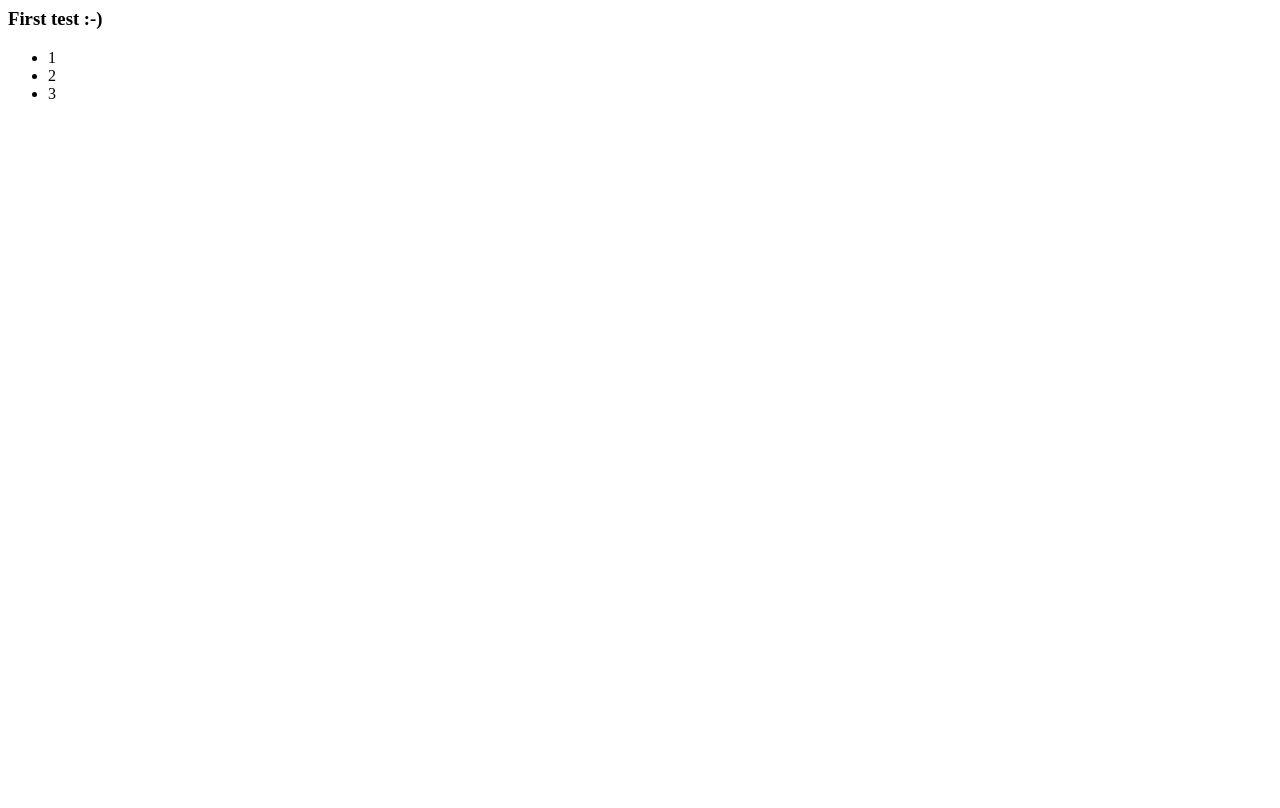
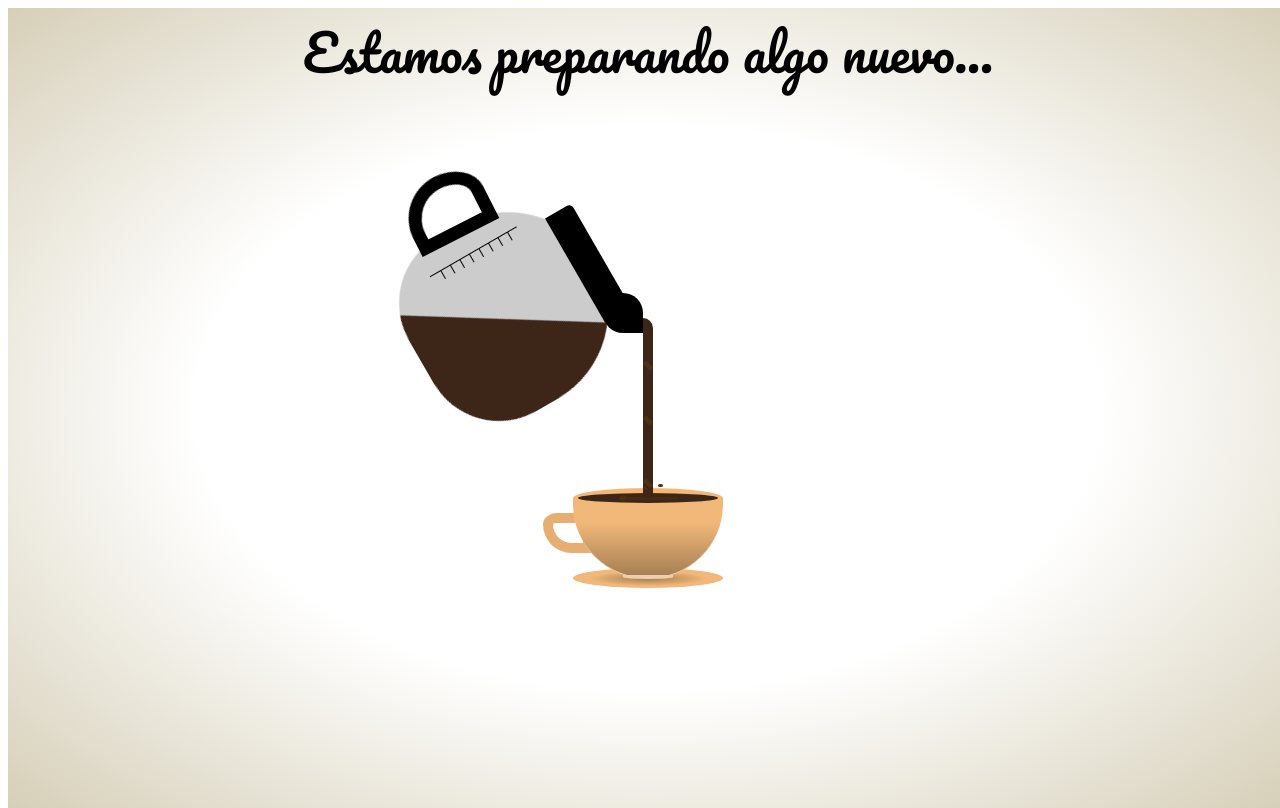
Before and after one commit to cafeteriapicassocazorla/web, a plain HTML site: page index.html in a window 1280 px wide. Drawn offline with Linux system fonts and the light colour scheme.

Commit message:
LandinPage
LandingPage, estamos preparando algo nuevo

```diff
--- /dev/null
+++ b/css/style.css
@@ -0,0 +1,284 @@
+.bg {
+  position: absolute;
+  width: 100%;
+  height: 100%;
+  background: -webkit-radial-gradient(white 50%, #D6CFB8);
+}
+
+.centered {
+  position: absolute;
+  margin: auto;
+  left:0; right:0; top:0; bottom:0;
+}
+
+.header{
+  font-family: 'Pacifico', cursive;
+  font-size: 50px;
+  text-align: center;
+}
+
+.pour {
+  width: 10px;
+  height: 180px;
+  background-color: #3D2517;
+  border-top-right-radius: 60px;
+  /* border-bottom-right-radius: 50px; */
+  /* border-bottom-left-radius: 20px; */
+  overflow: hidden;
+}
+.stripes {
+  position: relative;
+  width: 10px;
+  height: 5px;
+  background-color: #4D3113;
+  -webkit-transform: rotate(45deg);
+  -webkit-animation: pour 0.8s infinite linear;
+}
+.stripes:nth-child(2) {
+  -webkit-animation: pour 0.8s 0.3s infinite linear;
+}
+.stripes:nth-child(3) {
+  -webkit-animation: pour 0.8s 0.6s infinite linear;
+}
+.splash {
+  width: 10px;
+  height: 10px;
+  background-color: #4D3113;
+  border-radius: 50%;
+  -webkit-animation: splash-right 0.4s infinite linear;
+}
+.splash:nth-child(2) {
+  -webkit-animation: splash-left 0.4s 0.2s infinite linear;
+}
+.splash:nth-child(3) {
+  -webkit-transform: rotate(-45deg);
+  -webkit-animation: splash-high 0.6s 0.1s infinite linear;
+}
+
+.pot {
+  width: 200px;
+  height: 200px;
+  left: -280px;
+  top: -192px;
+  background-color: rgba(0,0,0,0.2);
+  border-top-left-radius: 120px;
+  border-top-right-radius: 120px;
+  border-bottom-right-radius: 45%;
+  border-bottom-left-radius: 45%;
+  -webkit-transform: rotate(60deg);
+  overflow: hidden;
+  /*below line is a fix for overflow getting ignored while child element is animating on webkit browsers*/
+  -webkit-mask-image: -webkit-radial-gradient(circle, white 100%, black 100%);
+}
+.pot-handle {
+  width: 40px;
+  height: 60px;
+  top: -400px;
+  left: -405px;
+  border: black solid 13px;
+  border-bottom-left-radius: 50px;
+  border-top-left-radius: 50%;
+  -webkit-transform: rotate(63deg);
+}
+.pot-lip {
+  width: 40px;
+  height: 40px;
+  left: -50px;
+  top: -190px;
+  background-color: black;
+  border-top-right-radius: 50%;
+  border-bottom-left-radius: 50%;
+}
+.pot-bar {
+  width: 30px;
+  height: 120px;
+  left: -120px;
+  top: -290px;
+  background-color: black;
+  border-top-right-radius: 5px;
+  -webkit-transform: rotate(-30deg);
+}
+.pot-lines {
+  position: absolute;
+  margin: auto;
+  top:0; bottom:0;
+  left: 30px;
+  width: 1px;
+  height: 100px;
+  background-color: black;
+}
+.tick {
+  position: relative;
+  display: block;
+  left: -10px;
+  width: 10px;
+  height: 1px;
+  margin: 10px;
+  background-color: black;
+}
+
+.fill {
+  position: absolute;
+  margin: auto;
+  bottom: -50px;
+  width: 300px;
+  height: 150px;
+  background-color: #3D2517;
+  -webkit-transform: rotate(-60deg);
+  -webkit-animation: wiggle 0.4s infinite ease-in-out;
+}
+
+.coffee {
+  width: 140px;
+  height: 10px;
+  top: 180px;
+  background-color: #3D2517;
+  border: 5px solid #F2B879;
+  border-radius: 50%;
+}
+.ripple {
+  position: absolute;
+  opacity: 0;
+  height: 3px;
+  margin: auto;
+  top:0px; bottom:0; right:0; left:0;
+  background-color: #4D3113;
+  -webkit-animation: ripple 0.55s 0.4s infinite linear;
+}
+.ripple:nth-child(2) {
+  -webkit-animation: ripple 0.55s 0.6s linear;
+}
+
+.cup {
+  width: 150px;
+  height: 80px;
+  top: 260px;
+  background: -webkit-linear-gradient(#F2B879 30%, #A37D53);
+  border-bottom-left-radius: 100px;
+  border-bottom-right-radius: 100px;
+  border-bottom: #EDCEAD solid 1px;
+}
+.cup-bottom {
+  width: 50px;
+  height: 4px;
+  top: 338px;
+  background-color: #EDCEAD;
+  border-bottom-left-radius: 50%;
+  border-bottom-right-radius: 50%;
+}
+.cup-handle {
+  width: 30px;
+  height: 20px;
+  top: 250px;
+  left: -160px;
+  border: #E6AE73 solid 10px;
+  border-bottom-left-radius: 50px;
+  border-top-left-radius: 50%;
+}
+
+.plate {
+  position: absolute;
+  width: 150px;
+  height: 20px;
+  top: 340px;
+  background-color: #F2B879;
+  border-radius: 50%;
+}
+.plate#inner {
+  width: 120px;
+  height: 15px;
+  background: -webkit-radial-gradient(#A37D53, #F2B879 70%);
+}
+
+@-webkit-keyframes pour {
+  0% {
+    top: 0;
+  }
+  100% {
+    top: 100%;
+  }
+}
+@-webkit-keyframes ripple {
+  0% {
+    opacity: 1;
+    width: 0px;
+  }
+  100% {
+    opacity: 0;
+    width: 160px;
+  }
+}
+@-webkit-keyframes splash-right {
+ 0% {
+    width: 0px;
+    height: 0px;
+    top: 180px;
+  }
+  60% {
+    width: 5px;
+    height: 4px;
+    top: 150px;
+    left: 30px;
+  }
+  100% {
+    width: 6px;
+    height: 6px;
+    top: 180px;
+    left: 50px;
+  }
+}
+@-webkit-keyframes splash-left {
+ 0% {
+    width: 0px;
+    height: 0px;
+    top: 180px;
+  }
+  60% {
+    width: 5px;
+    height: 4px;
+    top: 150px;
+    left: -30px;
+  }
+  100% {
+    width: 6px;
+    height: 6px;
+    top: 180px;
+    left: -50px;
+  }
+}
+@-webkit-keyframes splash-high {
+ 0% {
+    width: 3px;
+    height: 5px;
+    top: 180px;
+  }
+  50% {
+    width: 3px;
+    height: 5px;
+    top: 120px;
+  }
+  60% {
+    width: 2px;
+    height: 2px;
+    top: 115px;
+    left: -20px;
+  }
+  100% {
+    width: 3px;
+    height: 3px;
+    top: 180px;
+    left: -30px;
+  }
+}
+
+@-webkit-keyframes wiggle {
+  0% {
+    -webkit-transform: rotate(-62deg);
+  }
+  50% {
+    -webkit-transform: rotate(-58deg);
+  }
+  100% {
+    -webkit-transform: rotate(-62deg);
+  }
+}
--- a/index.html
+++ b/index.html
@@ -1,18 +1,67 @@
-<html>
+<!DOCTYPE html>
+<html >
+<head>
+  <meta charset="UTF-8">
+  <title>Coffee <3 - A CSS Animation</title>
 
-	<head>
-		<title>First test</title>
-	</head>
-	<body>
-	<h3>First test :-) </h3>
-		<ul>
 
-			<li>1</li>
-			<li>2</li>
-			<li>3</li>
 
-		</ul>
+      <link rel="stylesheet" href="css/style.css">
 
-	</body>
+	<style>
+	@import url('https://fonts.googleapis.com/css?family=Pacifico');
+	</style>
+</head>
 
+<body>
+
+<div class="bg">
+<div class="header" >
+	Estamos preparando algo nuevo...
+
+</div>
+
+<div class="centered pot">
+  <div class="fill"></div>
+  <div class="pot-lines">
+    <div class="tick"></div>
+    <div class="tick"></div>
+    <div class="tick"></div>
+    <div class="tick"></div>
+    <div class="tick"></div>
+    <div class="tick"></div>
+    <div class="tick"></div>
+    <div class="tick"></div>
+  </div>
+</div>
+<div class="centered pot-lip"></div>
+<div class="centered pot-bar"></div>
+<div class="centered pot-handle"></div>
+
+
+<div class="centered plate"></div>
+<div class="centered plate" id="inner"></div>
+<div class="centered cup-handle"></div>
+<div class="centered cup"></div>
+<div class="centered cup-bottom"></div>
+
+<div class="centered coffee">
+  <div class="ripple"></div>
+</div>
+
+<div class="centered pour">
+  <div class="stripes"></div>
+  <div class="stripes"></div>
+  <div class="stripes"></div>
+</div>
+<div>
+  <div class="centered splash"></div>
+  <div class="centered splash"></div>
+  <div class="centered splash"></div>
+</div>
+
+</div>
+
+
+</body>
 </html>
```
